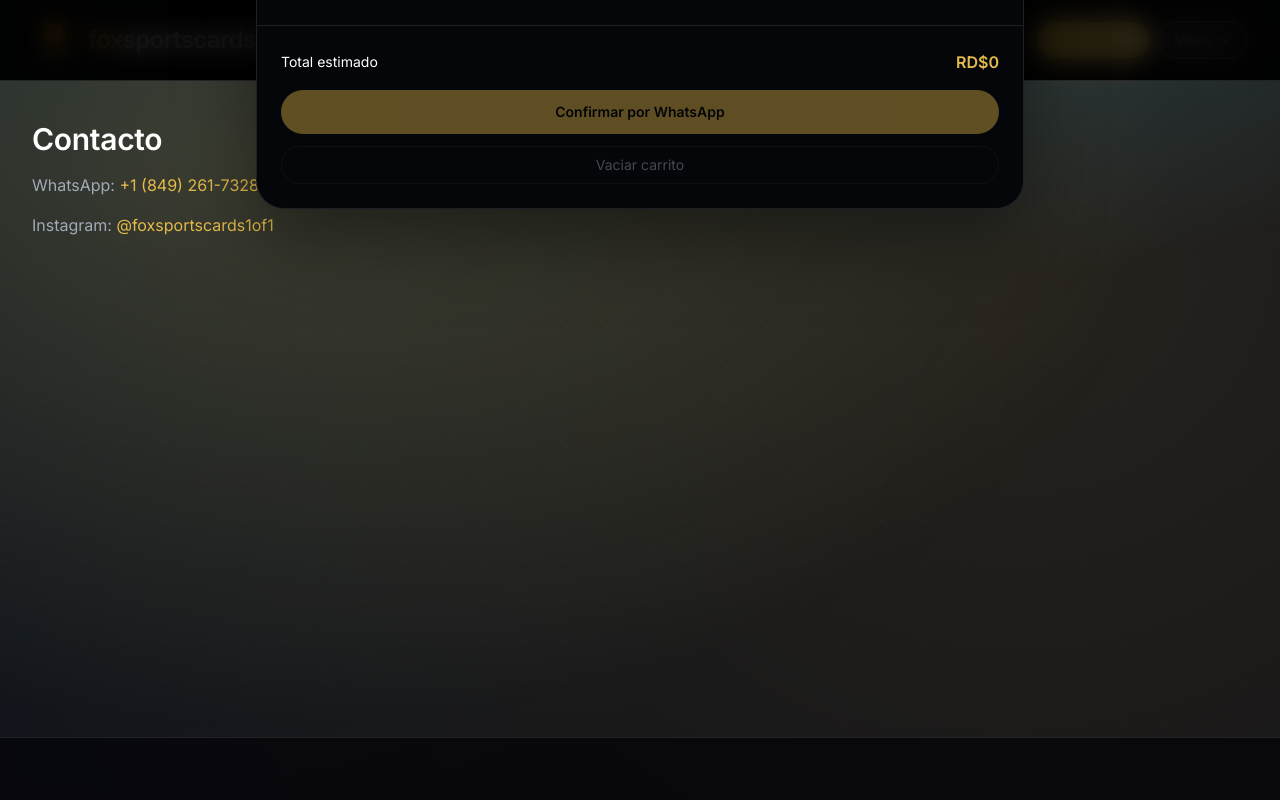
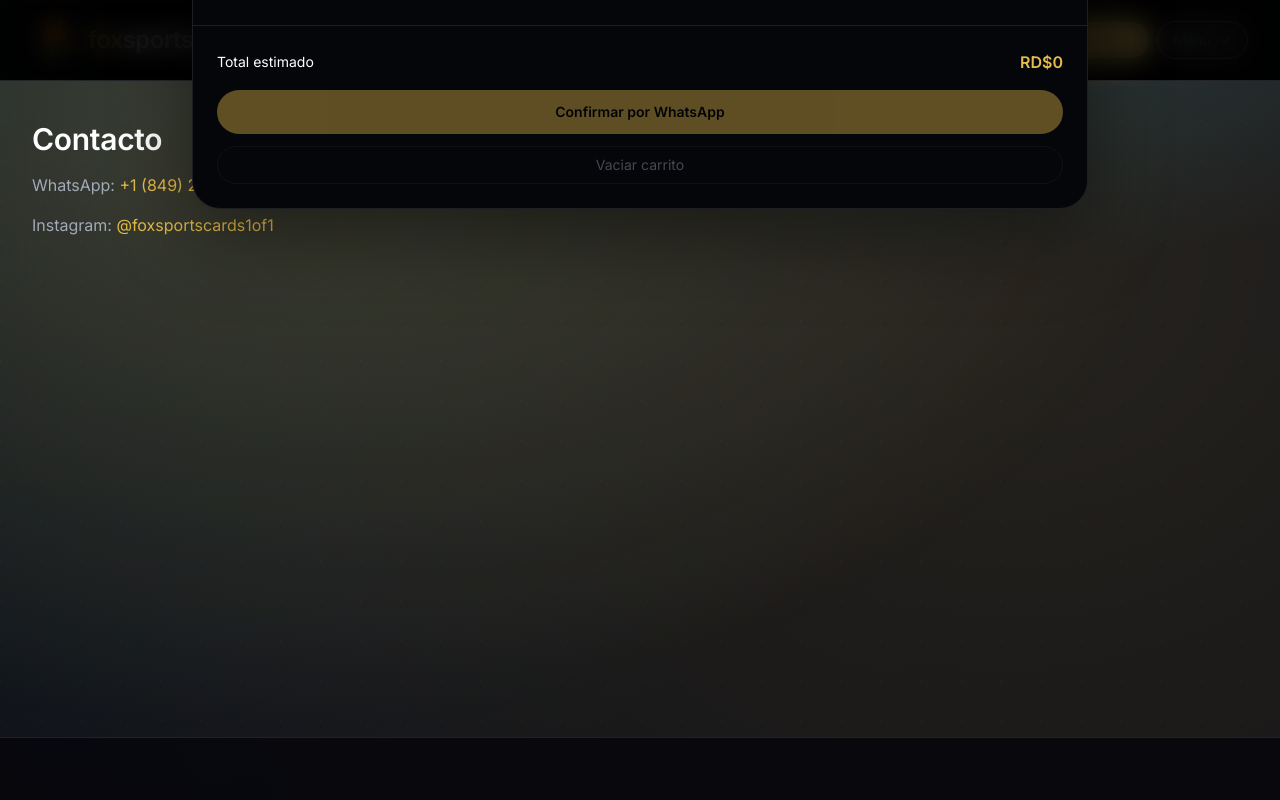
Before and after one commit to FoxSportsCards/foxsportscards1of1, a Next.js app: page /contacto in a window 1280 px wide. Both pictures are taken after a click on the button "Carrito". Shown: the top 800 px of the page. Built offline with nearby package versions, Linux system fonts and the light colour scheme.

Commit message:
tu mensaje

```diff
--- a/components/CartDrawer.tsx
+++ b/components/CartDrawer.tsx
@@ -77,11 +77,11 @@ export default function CartDrawer() {
             onClick={() => setOpen(false)}
             aria-hidden
           />
-          <div className="absolute inset-0 flex items-end justify-center p-4 sm:p-6 md:items-center">
+          <div className="absolute inset-0 flex items-center justify-center p-4 sm:p-6">
             <aside
               role="dialog"
               aria-modal="true"
-              className="relative flex h-full w-full max-w-md flex-col overflow-hidden rounded-3xl border border-white/10 bg-background text-white shadow-[0_0_45px_rgba(0,0,0,0.45)] backdrop-blur-xl sm:max-w-lg md:h-auto md:max-h-[85vh] md:max-w-3xl md:shadow-[0_30px_80px_rgba(0,0,0,0.45)]"
+              className="relative flex h-full w-full max-w-md flex-col overflow-hidden rounded-3xl border border-white/10 bg-background text-white shadow-[0_30px_80px_rgba(0,0,0,0.45)] backdrop-blur-xl sm:max-w-lg md:h-auto md:max-h-[85vh] md:max-w-4xl"
             >
               <header className="flex items-center justify-between border-b border-white/10 px-6 py-5">
                 <div>
@@ -99,7 +99,7 @@ export default function CartDrawer() {
                 </button>
               </header>
 
-              <div className="flex-1 overflow-y-auto px-6 py-6 md:max-h-[50vh]">
+              <div className="flex-1 overflow-y-auto px-6 py-6 md:max-h-[55vh]">
                 {items.length === 0 ? (
                   <p className="text-sm text-muted">
                     Tu carrito está vacío. Explora el catálogo para añadir piezas.
```
